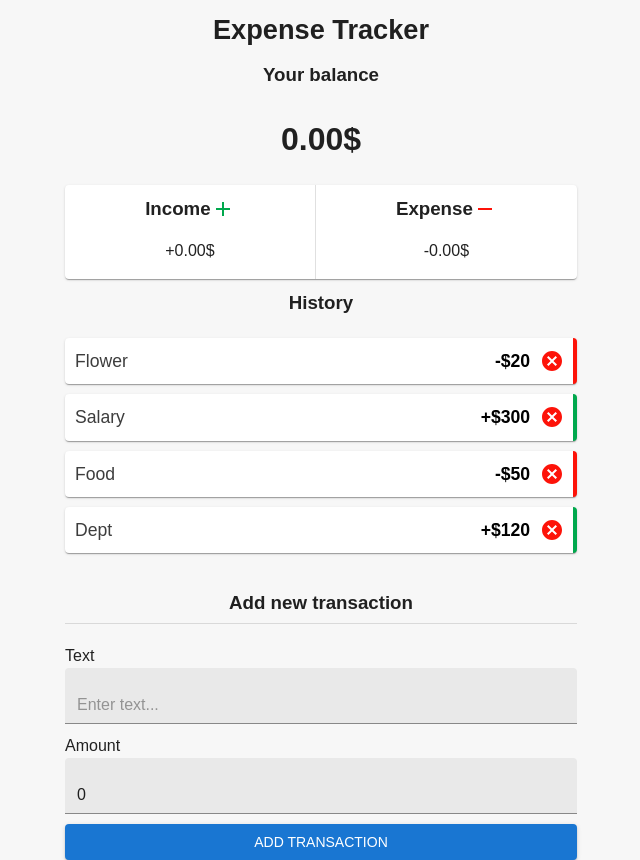
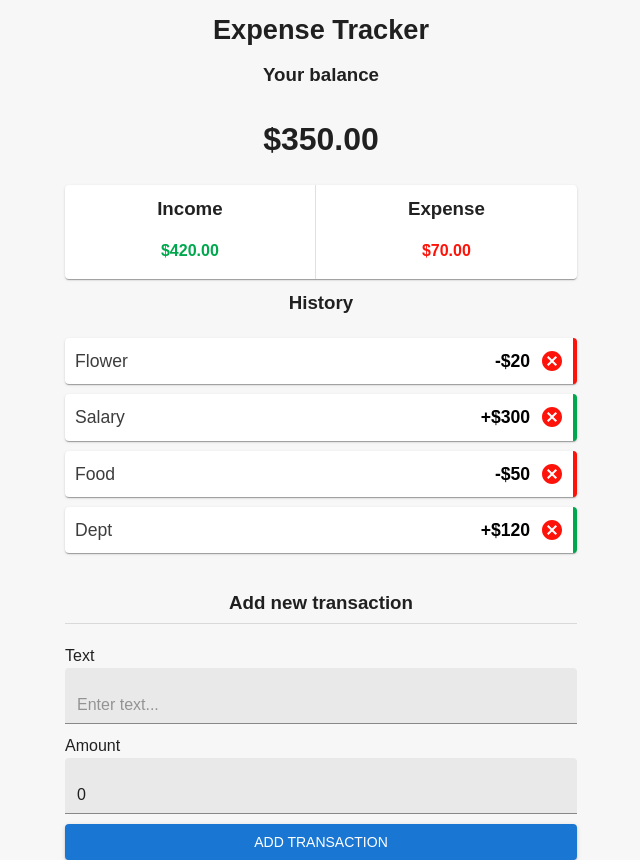
Before and after one commit to DianaBrightside/expense-tracker, a React (Create React App) app: page / in a window 1280 px wide. Shown: the whole page, without its empty margins (319-959 px from the left). Built offline with nearby package versions, Linux system fonts and the light colour scheme.

Commit message:
function of adding and deleting transactions added

```diff
--- a/src/components/AddTransaction.js
+++ b/src/components/AddTransaction.js
@@ -1,18 +1,32 @@
 import { Box, Divider } from "@mui/material";
-import React, { useState } from "react";
+import React, { useState, useContext } from "react";
 import { AddTransactionBtn } from "../styles/Buttons/AppButtons";
 import { Form, InputTransaction, InputWrapper } from "../styles/Forms/AppForms";
 import { IndexTitle } from "../styles/Texts/AppTexts";
+import { GlobalContext } from "../context/GlobalState";
 
 const AddTransaction = () => {
   const [text, setText] = useState("");
   const [amount, setAmount] = useState(0);
 
+  const { addTransaction } = useContext(GlobalContext);
+
+  const onSubmit = (e) => {
+    e.preventDefault();
+
+    const newTransaction = {
+      id: Math.floor(Math.random() * 100000000),
+      text,
+      amount: +amount,
+    };
+    addTransaction(newTransaction);
+  };
+
   return (
     <>
       <IndexTitle>Add new transaction</IndexTitle>
       <Divider width="100%" />
-      <Form>
+      <Form onSubmit={onSubmit}>
         <Box>
           <InputWrapper>
             <label htmlFor="text">Text</label>
@@ -36,7 +50,7 @@ const AddTransaction = () => {
               onChange={(e) => setAmount(e.target.value)}
             />
           </InputWrapper>
-          <AddTransactionBtn variant="contained">
+          <AddTransactionBtn type="submit" variant="contained">
             Add transaction
           </AddTransactionBtn>
         </Box>
--- a/src/components/Balance.js
+++ b/src/components/Balance.js
@@ -1,11 +1,18 @@
-import React from "react";
+import React, { useContext } from "react";
+
 import { IndexTitle } from "../styles/Texts/AppTexts";
+import { GlobalContext } from "../context/GlobalState";
 
 const Balance = () => {
+  const { transactions } = useContext(GlobalContext);
+
+  const amounts = transactions.map((transaction) => transaction.amount);
+  const total = amounts.reduce((acc, item) => (acc += item), 0).toFixed(2);
+
   return (
     <>
       <IndexTitle>Your balance</IndexTitle>
-      <h1>0.00$</h1>
+      <h1>${total}</h1>
     </>
   );
 };
--- a/src/components/IncomeExpenses.js
+++ b/src/components/IncomeExpenses.js
@@ -1,11 +1,26 @@
-import React from "react";
+import React, { useContext } from "react";
 import { Box, Divider, Paper } from "@mui/material";
-import RemoveIcon from "@mui/icons-material/Remove";
-
-import { AddIconGreen, IconRed } from "../styles/Icons/AppIcons";
-import { IndexTitle } from "../styles/Texts/AppTexts";
+import {
+  ExpenseBalance,
+  IncomeBalance,
+  IndexTitle,
+} from "../styles/Texts/AppTexts";
+import { GlobalContext } from "../context/GlobalState";
 
 const IncomeExpenses = () => {
+  const { transactions } = useContext(GlobalContext);
+
+  const amounts = transactions.map((transaction) => transaction.amount);
+  const income = amounts
+    .filter((item) => item > 0)
+    .reduce((acc, item) => (acc += item), 0)
+    .toFixed(2);
+
+  const expense = (
+    amounts.filter((item) => item < 0).reduce((acc, item) => (acc += item), 0) *
+    -1
+  ).toFixed(2);
+
   return (
     <Paper sx={{ width: "100%" }}>
       <Box
@@ -16,17 +31,13 @@ const IncomeExpenses = () => {
         }}
       >
         <div>
-          <IndexTitle>
-            Income <AddIconGreen />
-          </IndexTitle>
-          <p>+0.00$</p>
+          <IndexTitle>Income</IndexTitle>
+          <IncomeBalance>${income}</IncomeBalance>
         </div>
         <Divider orientation="vertical" flexItem />
         <div>
-          <IndexTitle>
-            Expense <IconRed as={RemoveIcon} />
-          </IndexTitle>
-          <p>-0.00$</p>
+          <IndexTitle>Expense</IndexTitle>
+          <ExpenseBalance>${expense}</ExpenseBalance>
         </div>
       </Box>
     </Paper>
--- a/src/components/Transaction.js
+++ b/src/components/Transaction.js
@@ -1,4 +1,4 @@
-import React, { useEffect, useState } from "react";
+import React, { useEffect, useState, useContext } from "react";
 
 import CancelIcon from "@mui/icons-material/Cancel";
 import {
@@ -8,9 +8,11 @@ import {
 } from "../styles/Texts/AppTexts";
 import { Button } from "@mui/material";
 import { IconRed } from "../styles/Icons/AppIcons";
+import { GlobalContext } from "../context/GlobalState";
 
 const Transaction = ({ transaction }) => {
   const [signClass, setSignClass] = useState("");
+  const { deleteTransaction } = useContext(GlobalContext);
 
   useEffect(() => {
     transaction.amount > 0 ? setSignClass("plus") : setSignClass("minus");
@@ -26,6 +28,7 @@ const Transaction = ({ transaction }) => {
         </HistoryCash>
       </HistoryItem>
       <Button
+        onClick={() => deleteTransaction(transaction.id)}
         sx={{
           padding: 0,
           minWidth: 0,
--- a/src/context/AppReducer.js
+++ b/src/context/AppReducer.js
@@ -1,5 +1,17 @@
 export default (state, action) => {
   switch (action.type) {
+    case "DELETE_TRANSACTION":
+      return {
+        ...state,
+        transactions: state.transactions.filter(
+          (transaction) => transaction.id !== action.payload
+        ),
+      };
+    case "ADD_TRANSACTION":
+      return {
+        ...state,
+        transactions: [action.payload, ...state.transactions],
+      };
     default:
       return state;
   }
--- a/src/context/GlobalState.js
+++ b/src/context/GlobalState.js
@@ -18,9 +18,26 @@ export const GlobalContext = createContext(initialState);
 
 export const GlobalProvider = ({ children }) => {
   const [state, dispatch] = useReducer(AppReducer, initialState);
-
+  function deleteTransaction(id) {
+    dispatch({
+      type: "DELETE_TRANSACTION",
+      payload: id,
+    });
+  }
+  function addTransaction(transaction) {
+    dispatch({
+      type: "ADD_TRANSACTION",
+      payload: transaction,
+    });
+  }
   return (
-    <GlobalContext.Provider value={{ transactions: state.transactions }}>
+    <GlobalContext.Provider
+      value={{
+        transactions: state.transactions,
+        deleteTransaction,
+        addTransaction,
+      }}
+    >
       {children}
     </GlobalContext.Provider>
   );
--- a/src/styles/Icons/AppIcons.js
+++ b/src/styles/Icons/AppIcons.js
@@ -1,10 +1,6 @@
 import styled from "styled-components";
-import AddIcon from "@mui/icons-material/Add";
 import { Icon } from "@mui/material";
 
-export const AddIconGreen = styled(AddIcon)`
-  color: #00a84d;
-`;
 export const IconRed = styled(Icon)`
   color: #fd1309;
 `;
--- a/src/styles/Texts/AppTexts.js
+++ b/src/styles/Texts/AppTexts.js
@@ -11,6 +11,15 @@ export const IndexTitle = styled.h3`
   margin: 10px 0 5px;
   display: flex;
   align-items: center;
+`;
+
+export const IncomeBalance = styled.p`
+  font-weight: bold;
+  color: #00a84d;
+`;
+export const ExpenseBalance = styled.p`
+  font-weight: bold;
+  color: #fd1309;
 `;
 
 export const HistoryList = styled.ul`
```
